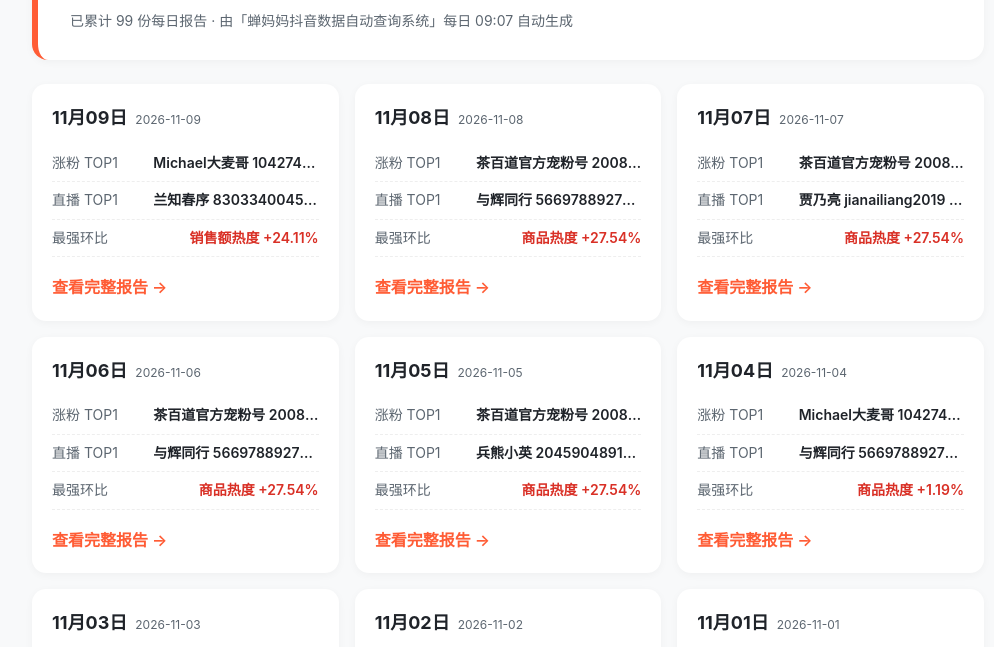
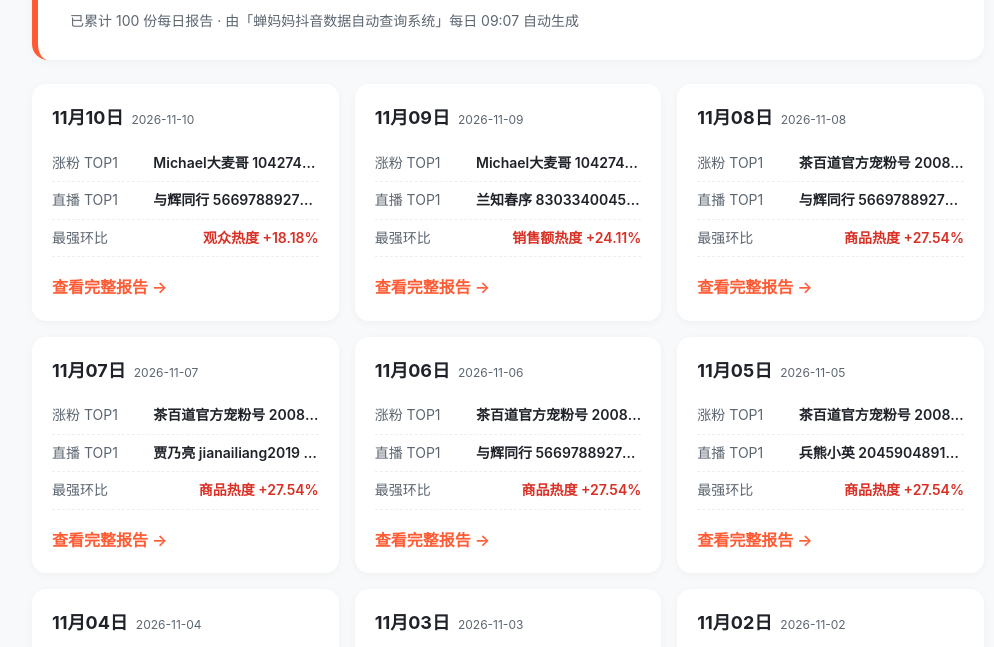
Before and after one commit to 9725-create/chanmama-douyin-daily, a plain HTML site: page index.html in a window 1280 px wide. Shown: the part 106-753 px from the top of the page, without its empty margins (132-1126 px from the left). Drawn offline with Linux system fonts and the light colour scheme.

Commit message:
update 2026-11-11T05:53:26.323Z

```diff
--- a/index.html
+++ b/index.html
@@ -30,9 +30,19 @@
   <div class="container">
     <header>
       <h1>蝉妈妈抖音日报 · 总览看板</h1>
-      <div class="meta">已累计 99 份每日报告 · 由「蝉妈妈抖音数据自动查询系统」每日 09:07 自动生成</div>
+      <div class="meta">已累计 100 份每日报告 · 由「蝉妈妈抖音数据自动查询系统」每日 09:07 自动生成</div>
     </header>
     <div class="grid">
+
+        <div class="card">
+          <div class="card-date">11月10日 <span class="card-sub">2026-11-10</span></div>
+          <ul class="card-stats">
+            <li><span class="k">涨粉 TOP1</span><span class="v">Michael大麦哥 104274995 +21.3w</span></li>
+            <li><span class="k">直播 TOP1</span><span class="v">与辉同行 56697889278 1000w+ 16,512,491</span></li>
+            <li><span class="k">最强环比</span><span class="v up">观众热度 +18.18%</span></li>
+          </ul>
+          <a class="card-link" href="./%E8%9D%89%E5%A6%88%E5%A6%88_2026-11-10_%E6%8A%96%E9%9F%B3%E5%B9%B3%E5%8F%B0%E6%95%B0%E6%8D%AE%E5%88%86%E6%9E%90%E6%8A%A5%E5%91%8A.html">查看完整报告 →</a>
+        </div>
 
         <div class="card">
           <div class="card-date">11月09日 <span class="card-sub">2026-11-09</span></div>
```
